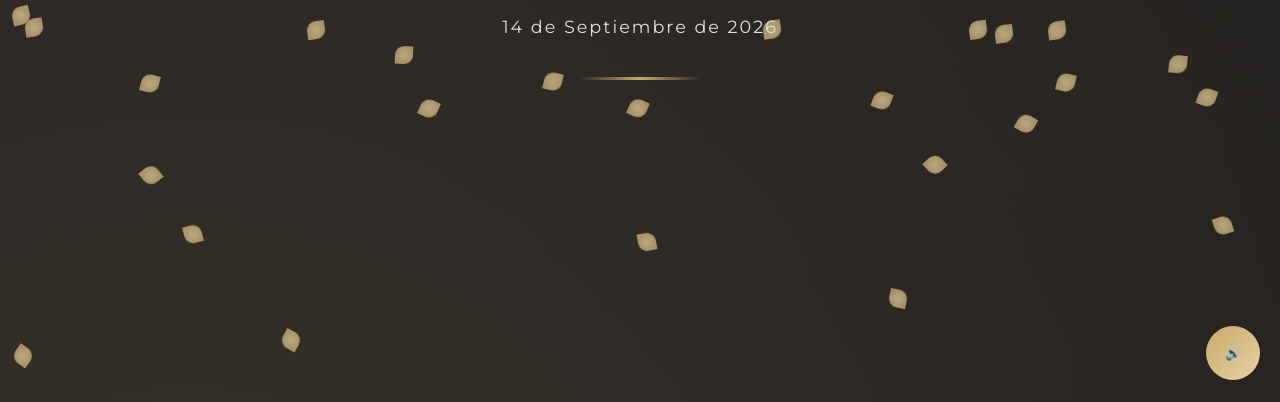
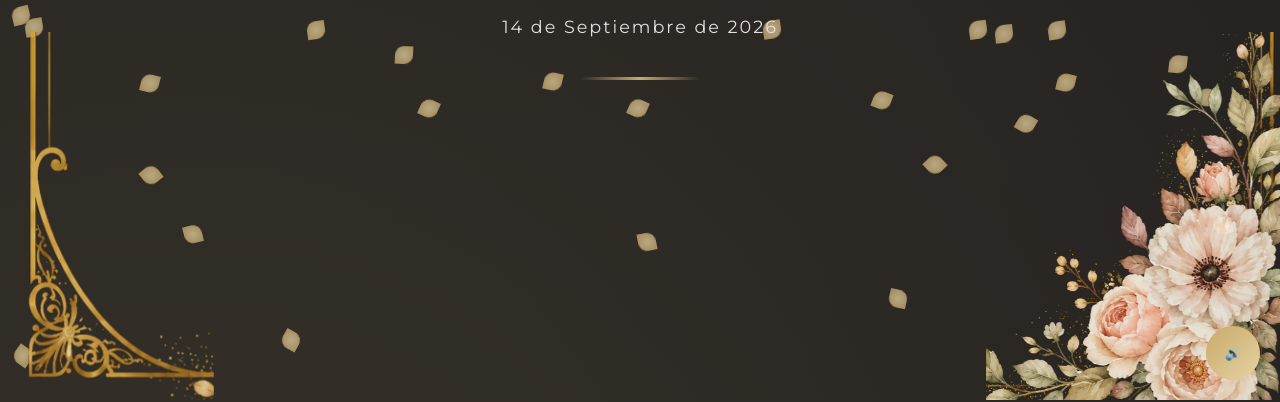
Before and after one commit to leoahe/InvitArte, a website: page wedding-invites/public/plantilla.html in a window 1280 px wide. Shown: the part 400-802 px from the top of the page. Drawn offline with nearby package versions, Linux system fonts and the light colour scheme.

Commit message:
feat: marco dorado floral en Diseño 1 (4 esquinas PNG transparente)

```diff
--- a/wedding-invites/public/css/plantilla.css
+++ b/wedding-invites/public/css/plantilla.css
@@ -22,36 +22,94 @@ body{
   overflow-x:hidden;
 }
 
-/* ===== MARCO FLORAL ===== */
+/* ===== MARCO FLORAL — esquinas doradas (nueva imagen) =====
+   Mismo contenedor .floral-frame, mismo z-index, mismo
+   pointer-events:none y position:fixed que la versión anterior.
+   Se sustituye el sistema de bandas verticales repetidas por
+   4 esquinas independientes (igual composición que la imagen
+   de referencia: flores+marco dorado entrando desde cada esquina). */
 .floral-frame{
   position:fixed;
   inset:0;
   pointer-events:none;
   z-index:1;
+  overflow:hidden;
 }
 .floral-frame::before,
-.floral-frame::after{
+.floral-frame::after,
+.floral-frame i.fc-bl,
+.floral-frame i.fc-br{
   content:"";
   position:absolute;
-  top:0;
-  width:220px;
-  height:100%;
+  display:block;
   background-size:contain;
   background-repeat:no-repeat;
-  opacity:.7;
-  animation:floralMove 12s ease-in-out infinite alternate;
+  opacity:.92;
 }
+/* Esquina superior izquierda: flores grandes + marco dorado */
 .floral-frame::before{
-  left:0;
-  background-image:url("../images/floral-left.png");
+  top:-6px; left:-6px;
+  width:300px; height:246px;
+  background-image:url("../images/floral/gold-tl.png");
+  animation:floralFadeTL 2s ease both;
 }
+/* Esquina superior derecha: marco dorado ornamentado + colgantes */
 .floral-frame::after{
-  right:0;
-  background-image:url("../images/floral-right.png");
+  top:-6px; right:-6px;
+  width:300px; height:283px;
+  background-image:url("../images/floral/gold-tr.png");
+  animation:floralFadeTR 2s ease .15s both;
 }
-@keyframes floralMove{
-  from{transform:translateY(0)}
-  to{transform:translateY(-30px)}
+@keyframes floralFadeTL{
+  from{opacity:0;transform:translateY(-10px) scale(.95)}
+  to{opacity:.92;transform:translateY(0) scale(1)}
+}
+@keyframes floralFadeTR{
+  from{opacity:0;transform:translateY(-10px) scale(.95)}
+  to{opacity:.92;transform:translateY(0) scale(1)}
+}
+@keyframes floralFadeBL{
+  from{opacity:0;transform:translateY(10px) scale(.95)}
+  to{opacity:.88;transform:translateY(0) scale(1)}
+}
+@keyframes floralFadeBR{
+  from{opacity:0;transform:translateY(10px) scale(.95)}
+  to{opacity:.92;transform:translateY(0) scale(1)}
+}
+
+/* Esquina inferior izquierda: marco dorado ornamentado */
+.floral-frame i.fc-bl{
+  bottom:-6px; left:-6px;
+  width:220px; height:374px;
+  background-image:url("../images/floral/gold-bl.png");
+  background-position:bottom left;
+  opacity:.88;
+  animation:floralFadeBL 2s ease .3s both;
+}
+/* Esquina inferior derecha: flores grandes + marco dorado */
+.floral-frame i.fc-br{
+  bottom:-6px; right:-6px;
+  width:300px; height:374px;
+  background-image:url("../images/floral/gold-br.png");
+  background-position:bottom right;
+  opacity:.92;
+  animation:floralFadeBR 2s ease .45s both;
+}
+
+/* Responsive — reducir tamaño en móvil para no tapar contenido */
+@media(max-width:680px){
+  .floral-frame::before,.floral-frame::after{width:200px}
+  .floral-frame::before{height:164px}
+  .floral-frame::after{height:189px}
+  .floral-frame i.fc-bl{width:148px;height:252px}
+  .floral-frame i.fc-br{width:200px;height:252px}
+}
+@media(max-width:420px){
+  .floral-frame::before,.floral-frame::after{width:150px}
+  .floral-frame::before{height:123px}
+  .floral-frame::after{height:142px}
+  .floral-frame i.fc-bl{width:110px;height:186px}
+  .floral-frame i.fc-br{width:150px;height:186px}
 }
 
 /* ===== PETALOS ===== */
--- a/wedding-invites/public/plantilla.html
+++ b/wedding-invites/public/plantilla.html
@@ -17,7 +17,7 @@
 <body class="plantilla-body">
 
   <!-- MARCO FLORAL -->
-  <div class="floral-frame"></div>
+  <div class="floral-frame"><i class="fc-bl"></i><i class="fc-br"></i></div>
 
   <!-- PETALOS -->
   <div class="petals" id="petals"></div>
```
Also changed, not shown: wedding-invites/public/images/floral/gold-bl.png (added), wedding-invites/public/images/floral/gold-br.png (added), wedding-invites/public/images/floral/gold-tl.png (added), wedding-invites/public/images/floral/gold-tr.png (added).
